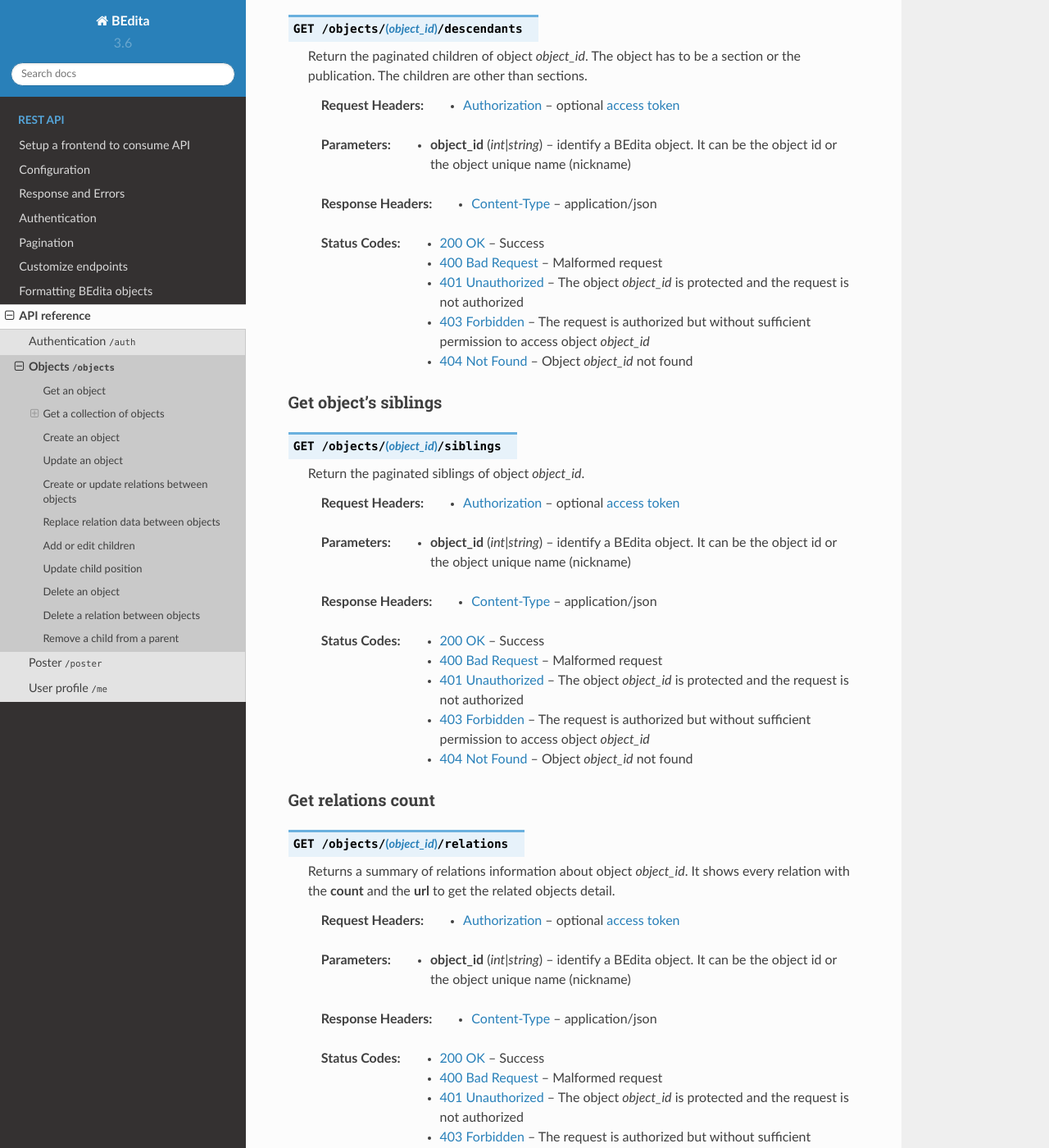
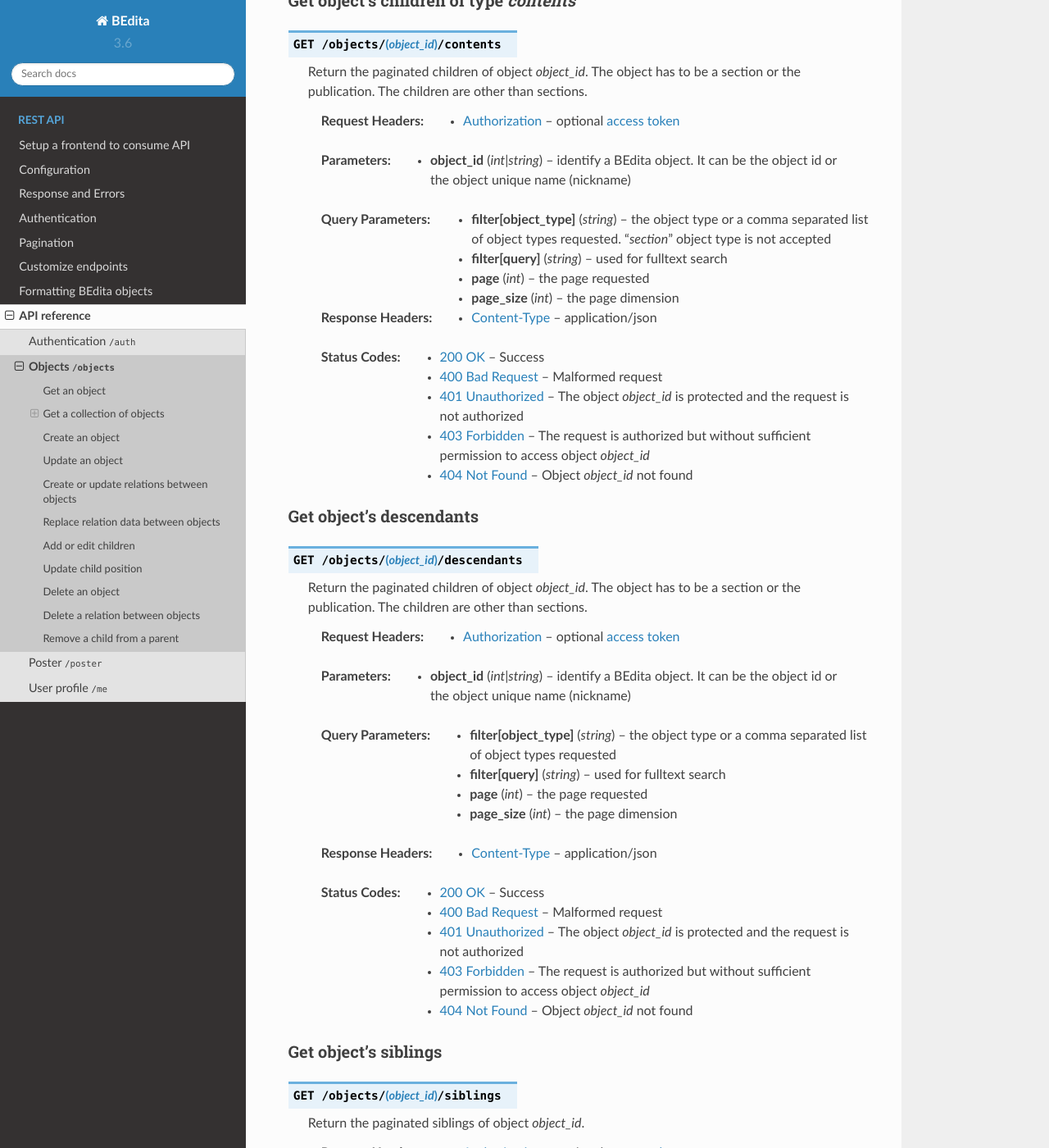
Before and after one commit to bedita/docs, a Sphinx documentation site: the page built from source/endpoints/objects.rst, in a window 1280 px wide and 1400 px high, scrolled down 6147 px. Shown: the whole window at 82% size. Built offline with Sphinx 7.4.7 and the Read the Docs theme 2.0.0, drawn with Linux system fonts in a browser that asks for light colours; some of the changed text lies outside the part shown.

Commit message:
add query string description to objects endpoint

```diff
--- a/source/endpoints/objects.rst
+++ b/source/endpoints/objects.rst
@@ -169,6 +169,8 @@
 
     :reqheader Authorization: optional :term:`access token`
 
+    .. include:: /fragments/query_string_objects.rst
+
     :resheader Content-Type: application/json
 
     :status 200: Success
@@ -253,7 +255,17 @@
     The object has to be a section or the publication.
     The children are just sections (*section BEdita object type*)
 
-    .. include:: /fragments/objects_related_endpoint_desc.rst
+    :reqheader Authorization: optional :term:`access token`
+
+    .. include:: /fragments/objects_common_params.rst
+
+    :query string filter[query]: used for fulltext search
+    :query int page: the page requested
+    :query int page_size: the page dimension
+
+    :resheader Content-Type: application/json
+
+    .. include:: /fragments/objects_common_status.rst
 
 Get object's children of type *contents*
 ~~~~~~~~~~~~~~~~~~~~~~~~~~~~~~~~~~~~~~~~
@@ -264,7 +276,19 @@
     The object has to be a section or the publication.
     The children are other than sections.
 
-    .. include:: /fragments/objects_related_endpoint_desc.rst
+    :reqheader Authorization: optional :term:`access token`
+
+    .. include:: /fragments/objects_common_params.rst
+
+    :query string filter[object_type]: the object type or a comma separated list of
+        object types requested. "*section*" object type is not accepted
+    :query string filter[query]: used for fulltext search
+    :query int page: the page requested
+    :query int page_size: the page dimension
+
+    :resheader Content-Type: application/json
+
+    .. include:: /fragments/objects_common_status.rst
 
 Get object's descendants
 ~~~~~~~~~~~~~~~~~~~~~~~~
@@ -340,7 +364,17 @@
 
     Return the paginated collection of objects related by *relation_name* to object *object_id*.
 
-    .. include:: /fragments/objects_related_endpoint_desc.rst
+    :reqheader Authorization: optional :term:`access token`
+
+    .. include:: /fragments/objects_common_params.rst
+
+    :param string relation_name: the name of the relation
+
+    .. include:: /fragments/query_string_objects.rst
+
+    :resheader Content-Type: application/json
+
+    .. include:: /fragments/objects_common_status.rst
 
 .. _get-the-relation-detail:
 
--- a/source/fragments/objects_related_endpoint_desc.rst
+++ b/source/fragments/objects_related_endpoint_desc.rst
@@ -2,6 +2,8 @@
 
 .. include:: /fragments/objects_common_params.rst
 
+.. include:: /fragments/query_string_objects.rst
+
 :resheader Content-Type: application/json
 
 .. include:: /fragments/objects_common_status.rst
--- /dev/null
+++ b/source/fragments/query_string_objects.rst
@@ -0,0 +1,5 @@
+:query string filter[object_type]: the object type or a comma separated list of
+    object types requested
+:query string filter[query]: used for fulltext search
+:query int page: the page requested
+:query int page_size: the page dimension
```
